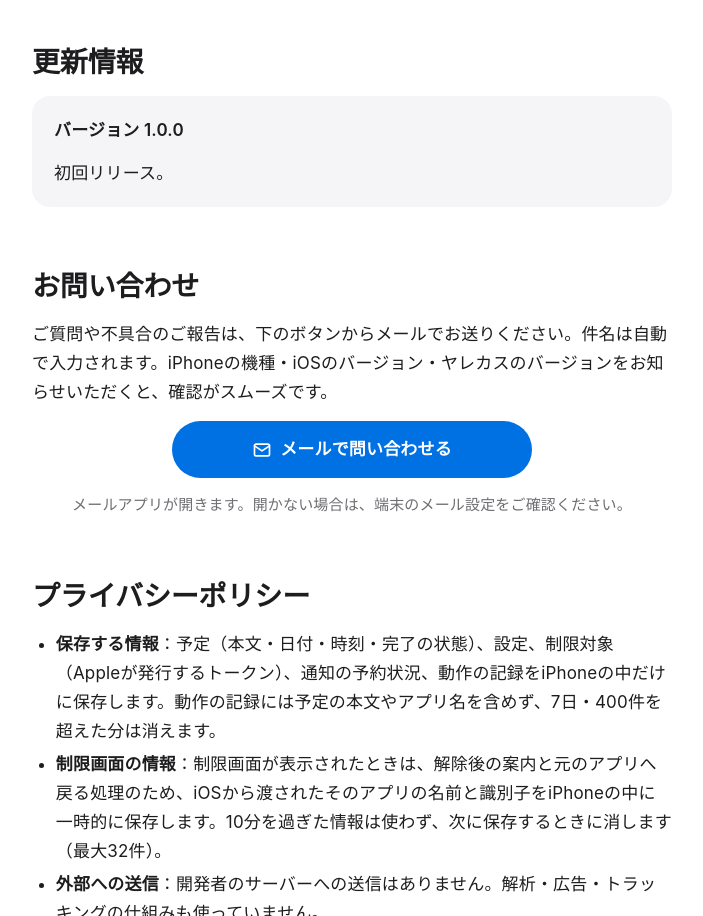
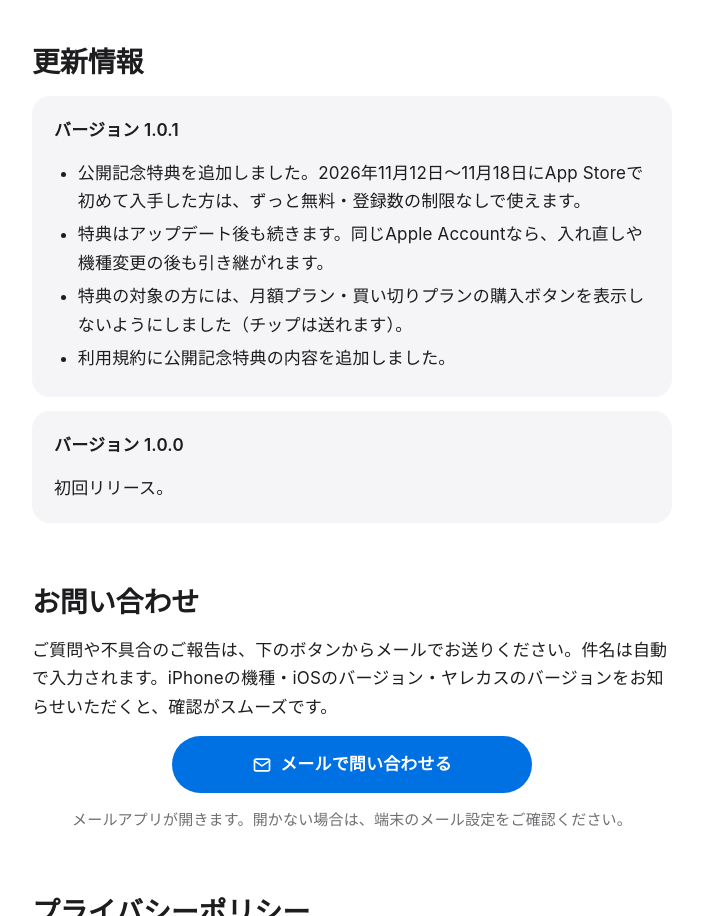
Before and after one commit to createlabone/yarekasu-support, a plain HTML site: page index.html in a window 1280 px wide. Shown: the part 3993-4909 px from the top of the page, without its empty margins (288-991 px from the left). Drawn offline with Linux system fonts and the light colour scheme.

Commit message:
Add files via upload

```diff
--- a/index.html
+++ b/index.html
@@ -256,6 +256,15 @@
 <section id="updates">
   <h2>更新情報</h2>
   <div class="card">
+    <p class="version">バージョン 1.0.1</p>
+    <ul>
+      <li>公開記念特典を追加しました。2026年11月12日〜11月18日にApp Storeで初めて入手した方は、ずっと無料・登録数の制限なしで使えます。</li>
+      <li>特典はアップデート後も続きます。同じApple Accountなら、入れ直しや機種変更の後も引き継がれます。</li>
+      <li>特典の対象の方には、月額プラン・買い切りプランの購入ボタンを表示しないようにしました（チップは送れます）。</li>
+      <li>利用規約に公開記念特典の内容を追加しました。</li>
+    </ul>
+  </div>
+  <div class="card">
     <p class="version">バージョン 1.0.0</p>
     <p>初回リリース。</p>
   </div>
```
